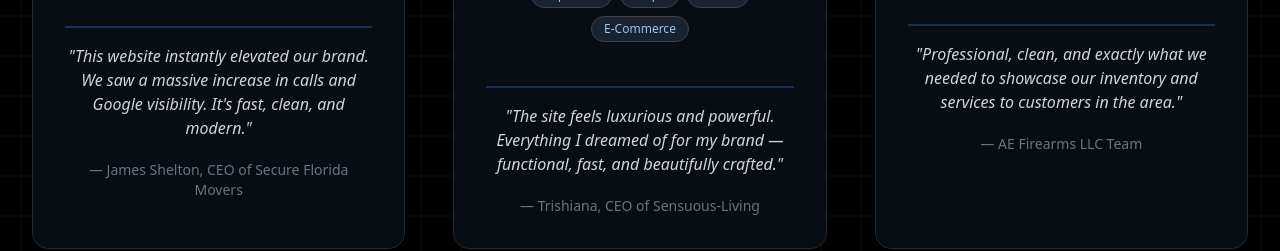
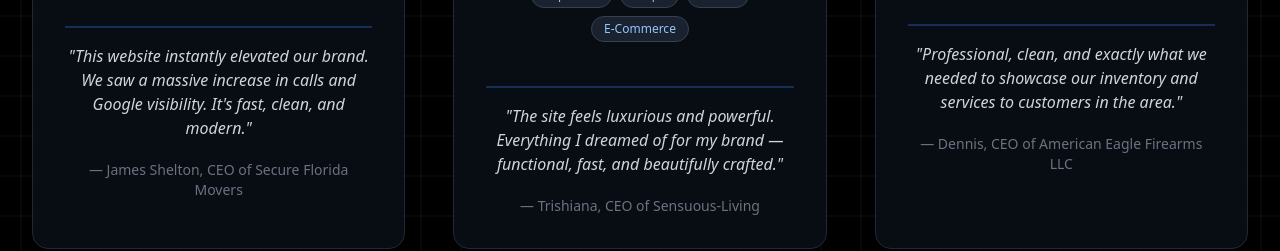
Before and after one commit to SchulzCorpLLC/SchulzCorp, a React (Vite) app: page / in a window 1280 px wide. Shown: the part 3460-3711 px from the top of the page. Built offline with nearby package versions, Linux system fonts and the light colour scheme.

Commit message:
Updated Portfolio.tsx

```diff
--- a/src/components/Portfolio.tsx
+++ b/src/components/Portfolio.tsx
@@ -59,7 +59,7 @@
       title: "AE Firearms LLC",
       description: "Professional firearms dealer website featuring inventory showcase, compliance information, and streamlined customer inquiry system.",
       testimonial: "Professional, clean, and exactly what we needed to showcase our inventory and services to customers in the area.",
-      author: "AE Firearms LLC Team",
+      author: "Dennis, CEO of American Eagle Firearms LLC",
       link: "https://www.aefirearmsllc.com",
       image: "/ae-firearms-portfolio.webp",
       alt: "Professional Firearms Dealer Website – AE Firearms LLC",
```
